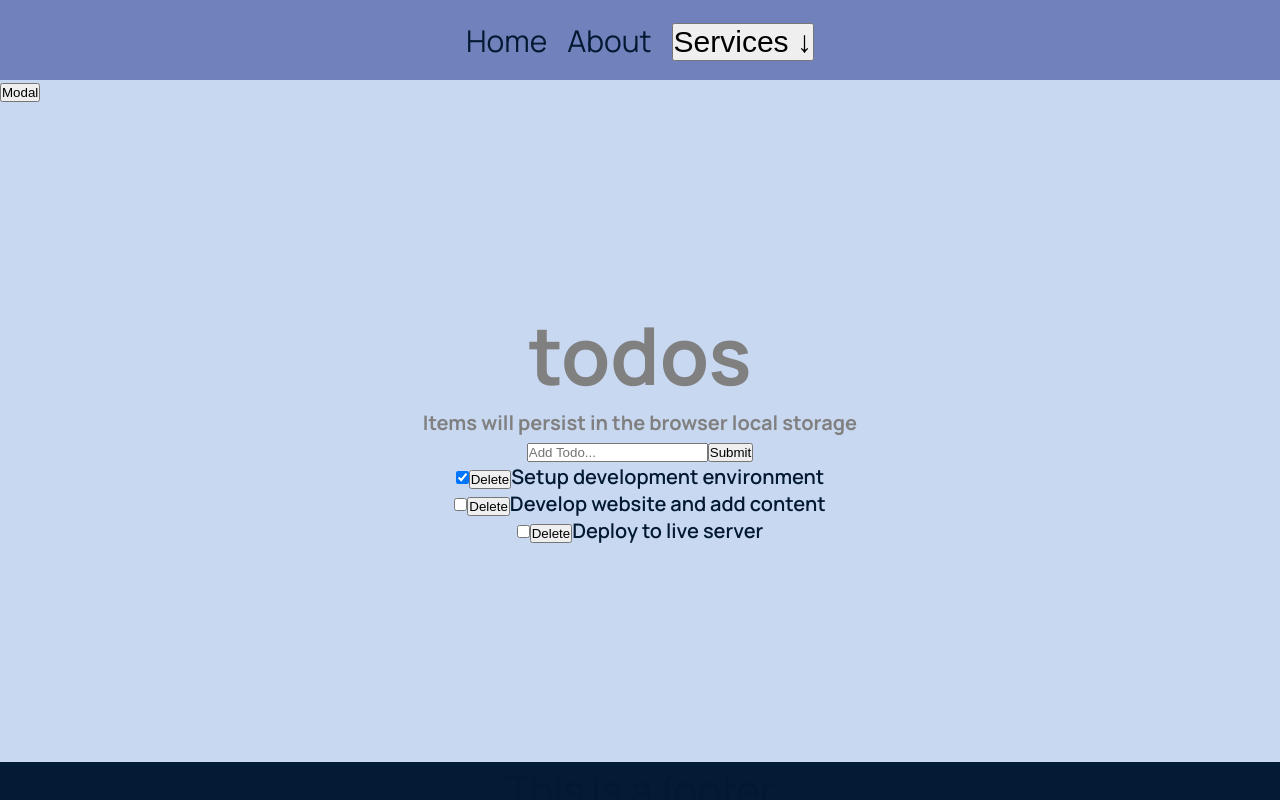
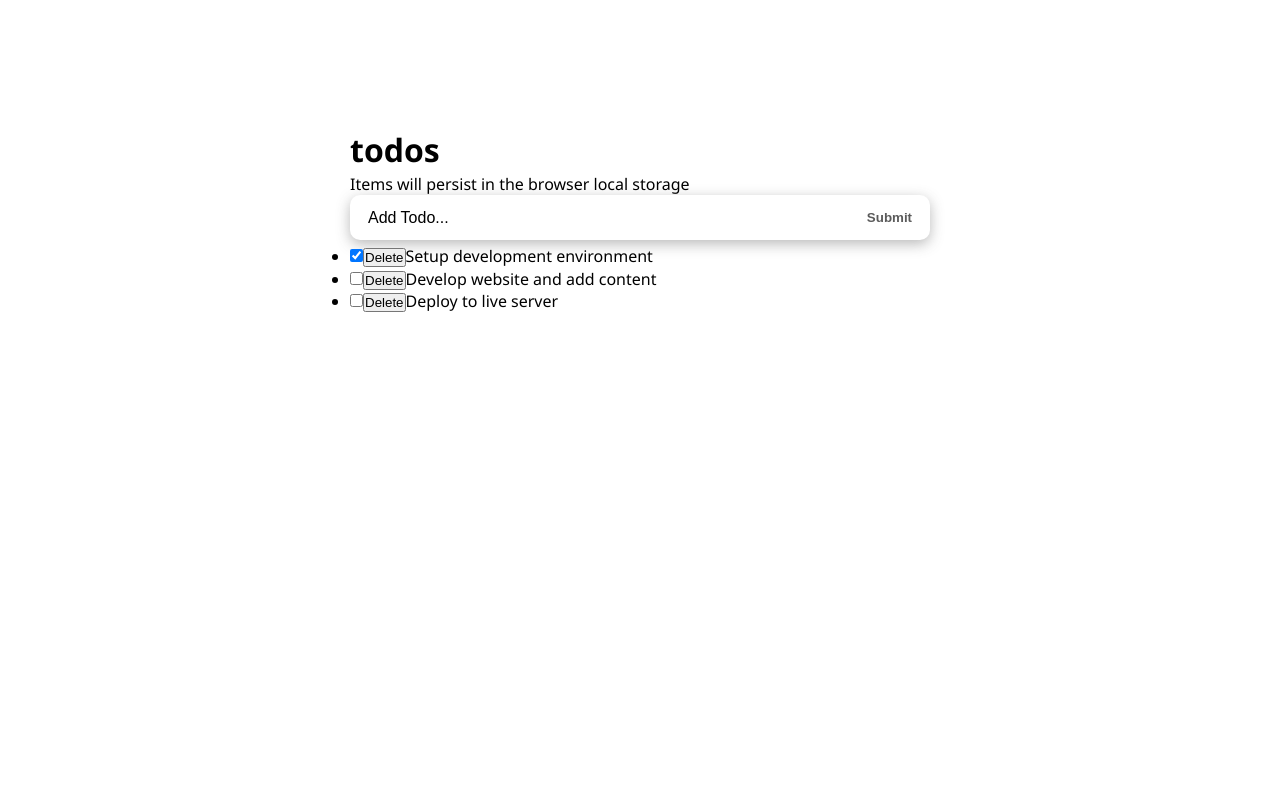
Before and after one commit to roniy68/react-todolist, a React (Create React App) app: page / in a window 1280 px wide. Shown: the top 800 px of the page. Built offline with nearby package versions, Linux system fonts and the light colour scheme.

Commit message:
[CSS] Basic 🌊 Style 🌊  Add

```diff
--- a/src/App.css
+++ b/src/App.css
@@ -1,4 +1,4 @@
-body {
+/* body {
   background: var(--color-bg);
   font-family: 'Manrope';
   color: var(--color-text);
@@ -18,4 +18,4 @@
 
 li {
   list-style:none;
-}
+} */
--- a/src/App.js
+++ b/src/App.js
@@ -1,14 +1,13 @@
 import './App.css';
-import { Footer, Navbar, TodoApp } from './components';
-import Modal from './components/Modal/Modal';
+import { TodoApp } from './components';
+// import Modal from './components/Modal/Modal';
 
 function App() {
   return (
     <div className="App">
-      <Navbar />
-      <Modal />
+      {/* <Navbar />
+      <Modal /> */}
       <TodoApp />
-      <Footer />
     </div>
   );
 }
--- a/src/components/Navbar/Navbar.css
+++ b/src/components/Navbar/Navbar.css
@@ -1,4 +1,4 @@
-.navbar {
+/* .navbar {
   position: sticky;
   top:0;
   display: flex;
@@ -30,4 +30,4 @@
 
 .navbar__button {
   font-size: 30px;
-}
+} */
--- a/src/components/TodoApp/InputTodo.jsx
+++ b/src/components/TodoApp/InputTodo.jsx
@@ -21,16 +21,17 @@
 
   return (
     <>
-      <form onSubmit={handleSubmit}>
+      <form onSubmit={handleSubmit} className="form-container">
         <input
           type="text"
           placeholder="Add Todo..."
           value={title}
           onChange={handleChange}
+          className="input-text"
         />
-        <button type="submit">Submit</button>
+        <button className="input-submit" type="submit">Submit</button>
       </form>
-      <span>{message}</span>
+      <span className="submit-warning">{message}</span>
     </>
   );
 };
--- a/src/components/TodoApp/TodoApp.css
+++ b/src/components/TodoApp/TodoApp.css
@@ -1,31 +1,46 @@
-.todo {
-    padding: 40px;
-    height: 80vh;
-    font-size: 20px;
+.wrapper {
+    width: 100%;
+    padding: 8rem 20px 3rem;
+  }
+  .todos {
+    max-width: 580px;
+    margin: 0 auto;
+  }
+  .form-container {
+    display: flex;
+    border-radius: calc(0.1 * 100px);
+    box-shadow: 0px 4px 14px 0px rgba(70, 70, 70, 0.38);
+    justify-content: space-around;
+    background: #fff;
+    font-size: 1rem;
+  }
+  .input-text {
+    width: 85%;
+    padding-right: 5px;
+    padding-left: 10px;
+    border-radius: calc(0.5 * 100px);
+    font-size: 1rem;
+  }
+  .input-text::placeholder {
+    color: #000;
+  }
+  .input-submit {
+    background: transparent;
+    color: #5b5b5b;
+    text-transform: capitalize;
+    cursor: pointer;
     font-weight: 600;
-    display: flex;
-    flex-direction: column;
-    justify-content: center;
-    align-items: center;
-    text-align: center;
-}
-
-.todo__header > h1 {
-    color: gray;
-    font-size: 80px;
-}
-.todo__header > span {
-    color : gray;
-    font-weight: bold;
-}
-
-.todo__input > input {
-    width: 100%;
-    padding: 12px 20px;
-    margin: 8px 0;
-    display: inline-block;
-    border: 1px solid #ccc;
-    border-radius: 4px;
-    box-sizing: border-box;
-    font: 80px;
-}
+    margin-right: 10px;
+  }
+  .input-text,
+  .input-submit {
+    height: 45px;
+    outline: none;
+    border: none;
+  }
+  .submit-warning {
+    font-size: 13px;
+    color: red;
+    margin-top: 5px;
+    display: block;
+  }
--- a/src/components/TodoApp/TodoApp.jsx
+++ b/src/components/TodoApp/TodoApp.jsx
@@ -4,9 +4,11 @@
 import TodosLogic from './TodosLogic';
 
 const TodoApp = () => (
-  <div className="todo">
-    <Header />
-    <TodosLogic />
+  <div className="wrapper">
+    <div className="todos">
+      <Header />
+      <TodosLogic />
+    </div>
   </div>
 );
 
--- a/src/containers/index.js
+++ /dev/null
@@ -1,2 +0,0 @@
-export { default as Home } from './Home/Home';
-export { default as Contact } from './Contact/Contact';
--- a/src/index.css
+++ b/src/index.css
@@ -1,4 +1,4 @@
-@import url('https://fonts.googleapis.com/css2?family=Manrope:wght@200;300;400;500;600;700;800&display=swap');
+/* @import url('https://fonts.googleapis.com/css2?family=Manrope:wght@200;300;400;500;600;700;800&display=swap');
 
 *,
 ::before,
@@ -21,4 +21,17 @@
   --color-text: #021a31;
   --color-subtext: #ff8a71;
   --color-navbar: rgb(112, 129, 187);
+} */
+* {
+  box-sizing: border-box;
+  margin: 0;
+  padding: 0;
 }
+body {
+  font-family: "Segoe UI", sans-serif;
+  line-height: 1.4;
+  color: #000;
+  background: #fff;
+  height: 100vh;
+  font-weight: 400;
+}
```
Also changed, not shown: src/containers/Contact/Contact.jsx (deleted, +0 -9 lines), src/containers/Home/Home.css (deleted, +0 -9 lines), src/containers/Home/Home.jsx (deleted, +0 -10 lines).
